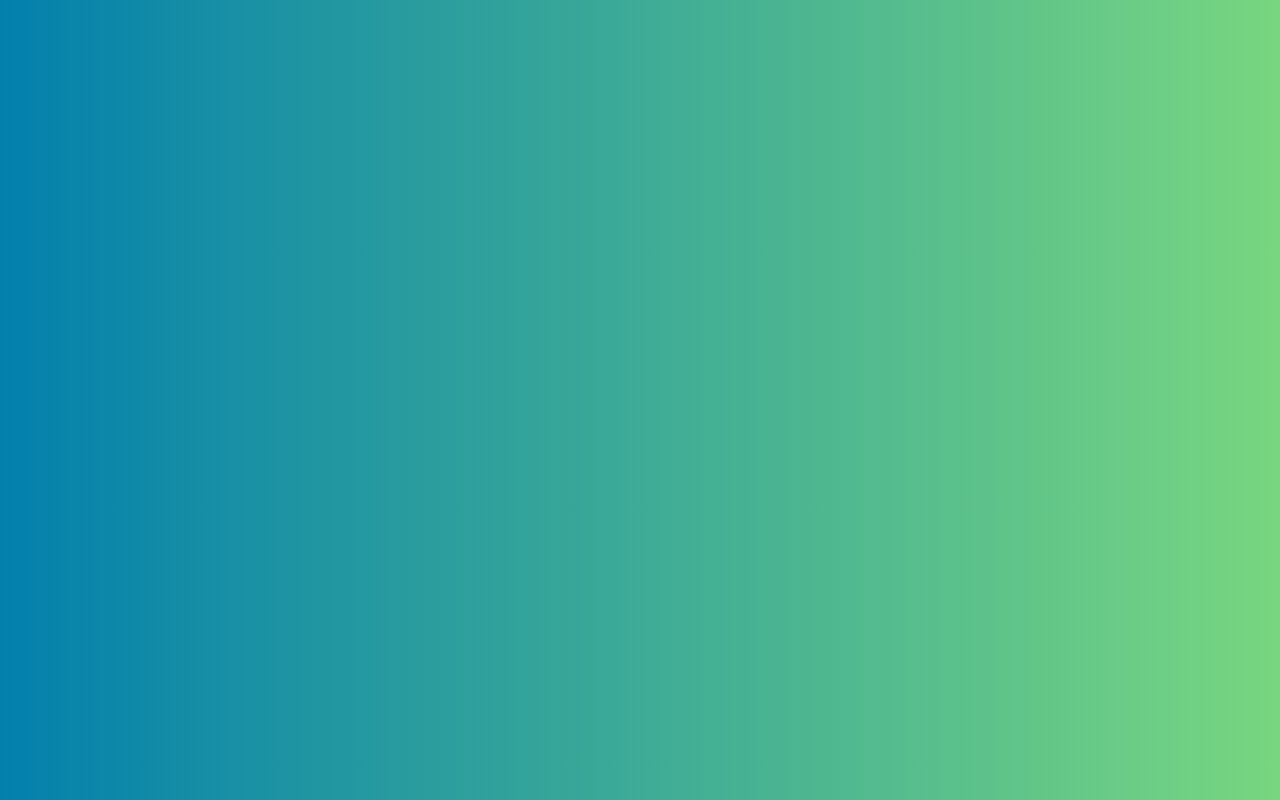
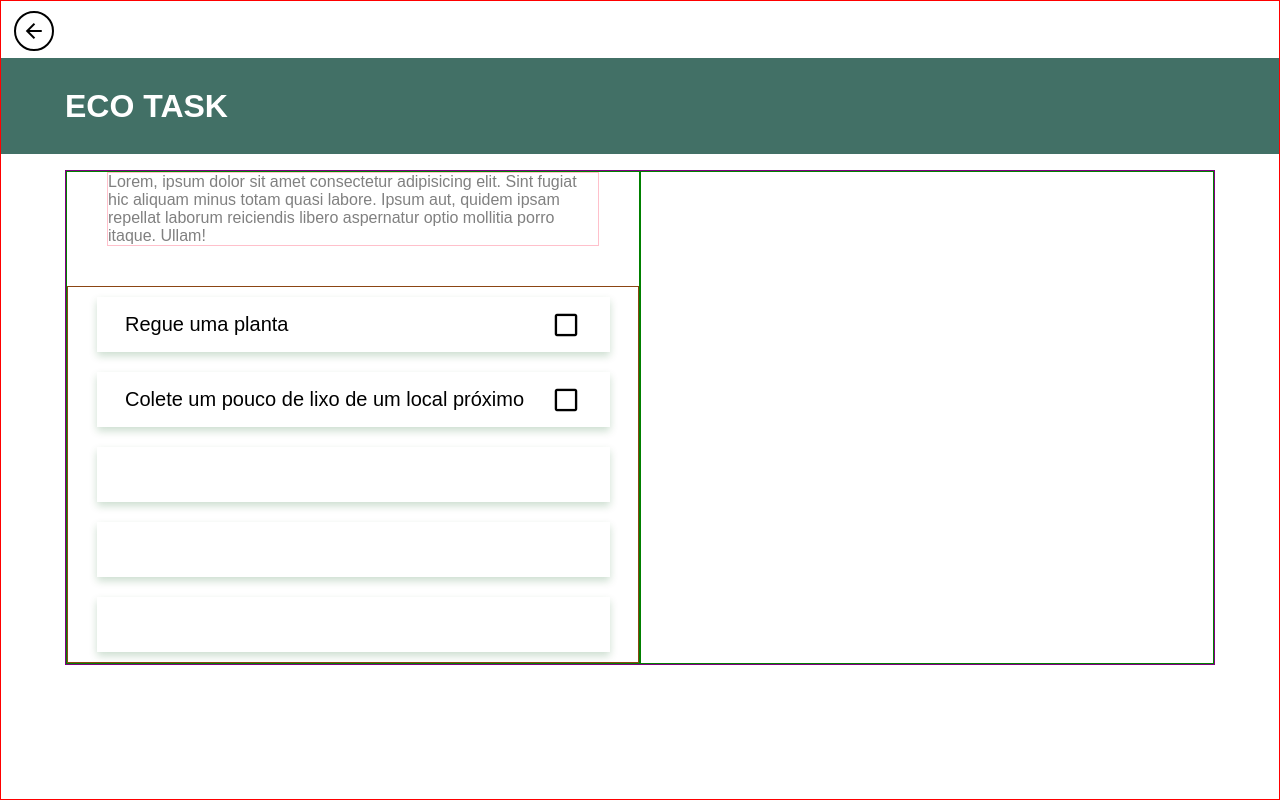
Before and after one commit to Vitorio-Desenvolvedor/App_habito_sustentabilidade, a plain HTML site: page ecoTask.html in a window 1280 px wide. Drawn offline with nearby package versions, Linux system fonts and the light colour scheme.

Commit message:
Criação do design inicial do Eco Task

```diff
--- a/ecoTask.html
+++ b/ecoTask.html
@@ -4,10 +4,51 @@
     <meta charset="UTF-8">
     <meta name="viewport" content="width=device-width, initial-scale=1.0">
     <title>Eco Task</title>
+    <link href="https://fonts.googleapis.com/css2?family=Material+Symbols+Outlined" rel="stylesheet" />
     <link rel="stylesheet" href="styles/ecoTask.css">
 </head>
 <body>
+    <div class="containerEcoTask">
+        <div onclick="btnLinkOption('index.html')" id="btnVoltarHome">
+            <span class="material-symbols-outlined">arrow_back</span>
+            <!-- <h3>Voltar</h3> -->
+        </div>
+        <header class="ecoTaskNavbar">
+            <div class="logoEcoTask">
+                <a href="/ecoTask.html"><h1>ECO TASK</h1></a>
+            </div>
+        </header>
+        <div class="containerTasksRanking">
+            <div class="containerTasks">
+                <div class="resumoEcoTask">
+                    <p>Lorem, ipsum dolor sit amet consectetur adipisicing elit. Sint fugiat hic aliquam minus totam quasi labore. Ipsum aut, quidem ipsam repellat laborum reiciendis libero aspernatur optio mollitia porro itaque. Ullam!</p>
+                </div>
+                <div class="ecoTasks">
+                    <div class="ecoTask">
+                        <p>Regue uma planta</p>
+                        <span class="material-symbols-outlined">check_box_outline_blank</span>
+                    </div>
+                    <div class="ecoTask">
+                        <p>Colete um pouco de lixo de um local próximo</p>
+                        <span class="material-symbols-outlined">check_box_outline_blank</span>
+                    </div>
+                    <div class="ecoTask">
 
+                    </div>
+                    <div class="ecoTask">
+
+                    </div>
+                    <div class="ecoTask">
+
+                    </div>
+                </div>
+
+            </div>
+            <div class="containerRanking">
+
+            </div>
+        </div>
+    </div>
 
 
 
--- a/scripts/ecoTask.js
+++ b/scripts/ecoTask.js
@@ -0,0 +1,7 @@
+
+
+
+
+function btnLinkOption(link){
+    window.location.href = link;
+}
--- a/styles/ecoTask.scss
+++ b/styles/ecoTask.scss
@@ -4,8 +4,94 @@
     padding: 0;
 }
 body{
-    background-image: linear-gradient(to right, #0380AD, #78D680);
+    font-family: Arial, Helvetica, sans-serif;
+    // overflow: hidden;
+    a{
+        text-decoration: none;
+        color: #fff;
+    }
+
+
+}
+.containerEcoTask{
+    // background-image: linear-gradient(to right, #0380AD, #78D680);
     min-height: 100vh;
+    // background: #999999;
     width: 100vw;
-    // border: 1px solid red;
+    border: 1px solid red;
+    *{
+        display: flex;
+    }
 }
+.ecoTaskNavbar{
+    height: 12vh;
+    background: #427066;
+    // padding: 10px 5vw;
+    flex-direction: row;
+    flex-flow: column;
+    justify-content: space-around;
+    margin-bottom: 2vh;
+    .logoEcoTask{
+        // flex: 100%;
+        margin-left: 5vw;
+        color: #fff;
+    }
+}
+#btnVoltarHome{
+    border-radius: 25px;
+    background: white;
+    align-items: center;
+    justify-content: center;
+    border: 2px solid black;
+    margin-top: 10px;
+    margin-left: 1vw;
+    margin-bottom: 7px;
+    height: 40px;
+    cursor: pointer;
+    // padding: 0 10px;
+    width: 40px;
+    // flex: 1;
+}
+.containerTasksRanking{
+    margin: 0 5vw;
+    border: 1px solid purple;
+    width: 90%;
+    min-height: 300px;
+    .containerTasks{
+        flex: 50%;
+        border: 1px solid green;
+        flex-flow: column;
+        .resumoEcoTask{
+            color: gray;
+            margin: 0 5vh;
+            margin-bottom: 5vh;
+            border: 1px solid pink;
+        }
+        .ecoTasks{
+            flex-flow: column;
+            border: 1px solid saddlebrown;
+            // flex-direction: column;
+            .ecoTask{
+                height: 55px;
+                margin: 10px 5%;
+                width: 90%;
+                align-items: center;
+                padding: 0 5%;
+                justify-content: space-between;
+                // border: 1px solid #427066;
+                box-shadow: 0 4px 8px 0 rgba(0, 92, 21, 0.2);
+                p{
+                    font-size: 20px;
+                }
+                span{
+                    font-size: 30px;
+                }
+            }
+        }
+    }
+    .containerRanking{
+        flex: 50%;
+        border: 1px solid green;
+
+    }
+}
```
Also changed, not shown: styles/ecoTask.css, 1 other file.
